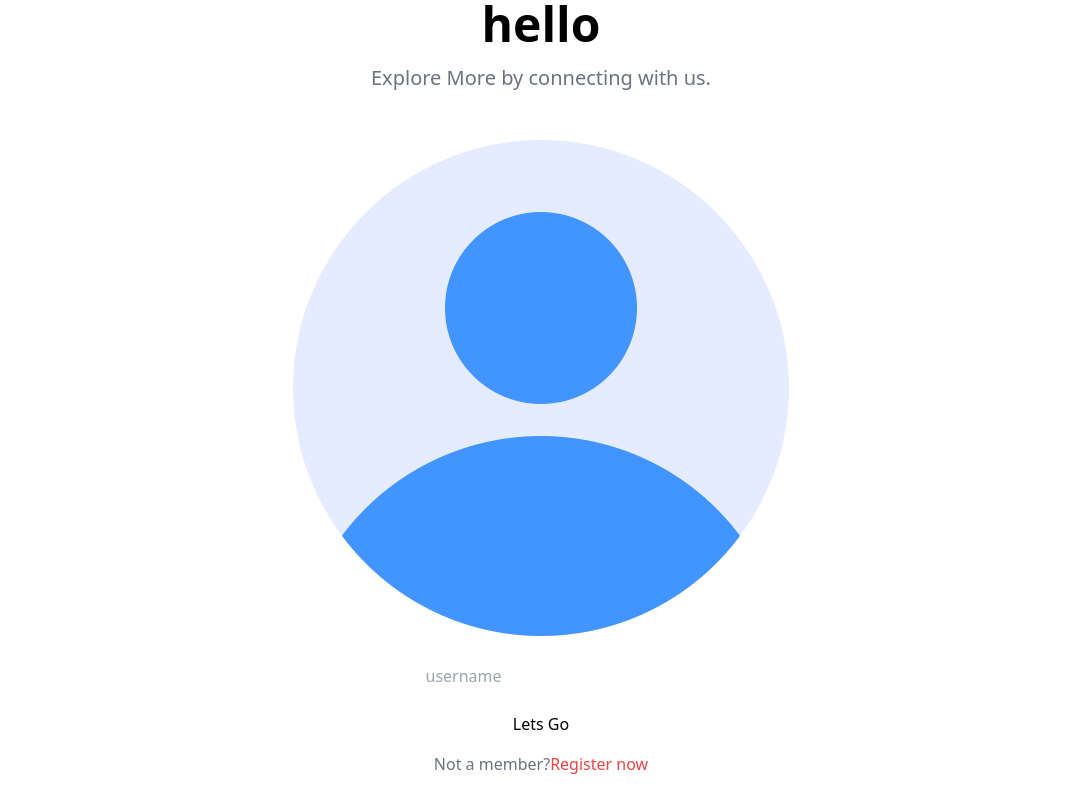
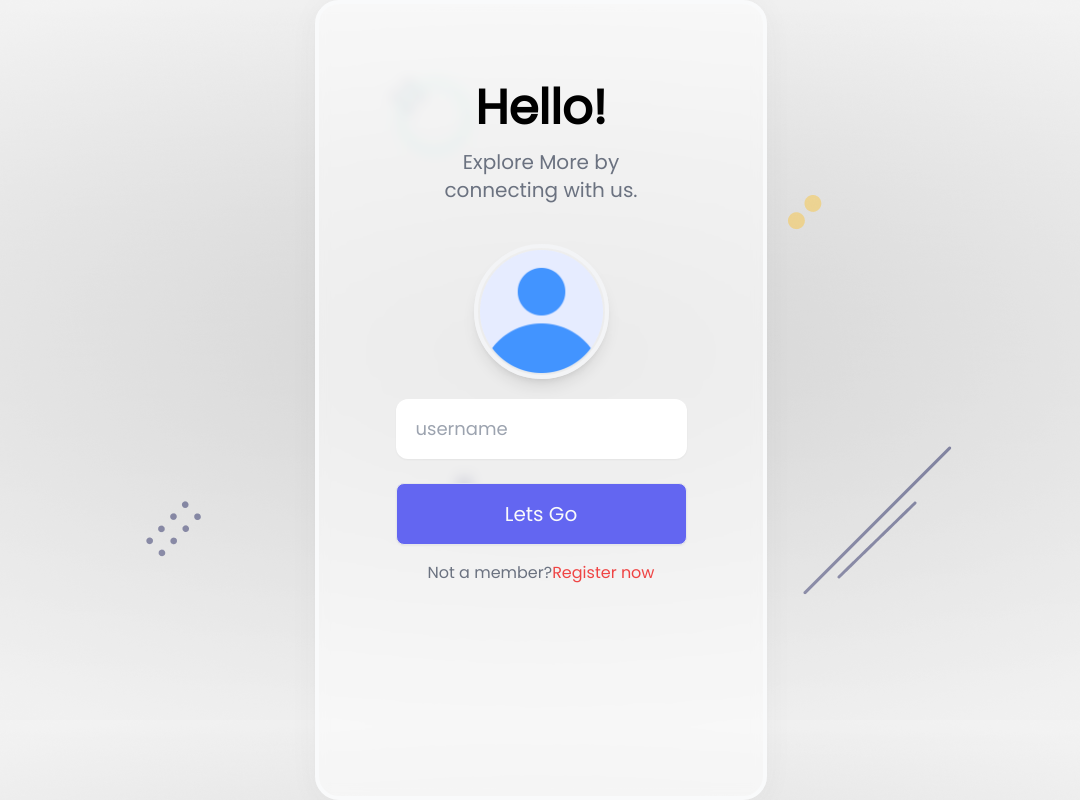
Before and after one commit to chankaran2996/login-and-register-MERN, a React (Create React App) app: page / in a window 1280 px wide. Shown: the whole page, without its empty margins (99-1179 px from the left). Built offline with nearby package versions, Linux system fonts and the light colour scheme.

Commit message:
day2.2 login UI

```diff
--- a/src/components/user.js
+++ b/src/components/user.js
@@ -4,31 +4,33 @@
 // importing profile image
 import profile from '../assets/profile.png';
 // improting css for user component
-import styles from "../styles/user.css";
+import styles from "../styles/User.module.css";
 
 // creating user componet
 const User = () => {
     return(
         <div className="container mx- auto">
             <div className="flex iterms-center justify-center h-screen">
+              <div className={styles.glass}>
                 <div className="title flex flex-col items-center">
-                    <h4 className="text-5xl font-bold">hello</h4>
+                    <h4 className="text-5xl font-bold">Hello!</h4>
                     <span className="py-4 text-xl w-2/3 text-center text-gray-500">
                         Explore More by connecting with us.
                     </span>
                     <form className="py-1">
                         <div className="profile flex justify-center py-5">
-                            <img src={profile} alt="profile-icon"></img>
+                            <img src={profile} className={styles.profile_img} alt="profile-icon"></img>
                         </div>
                         <div className="textbox flex flex-col items-center gap-6">
-                            <input type="text" placeholder="username"/>
-                            <button type="submit">Lets Go</button>
+                            <input type="text" className={styles.textbox} placeholder="username"/>
+                            <button type="submit" className={styles.btn}>Lets Go</button>
                         </div>
                         <div className="text-center py-4">
                             <span className="text-gray-500">Not a member?<Link className="text-red-500" to="/register">Register now</Link></span>
                         </div>
                     </form>
                 </div>
+              </div>
             </div>
         </div>
     )
--- a/src/index.css
+++ b/src/index.css
@@ -1,3 +1,14 @@
+@import url('https://fonts.googleapis.com/css2?family=Poppins&display=swap');
+
 @tailwind base;
 @tailwind components;
 @tailwind utilities;
+
+* > *{
+    font-family: 'Poppins', sans-serif;
+}
+
+body{
+    background: #dcdce6;
+    background-image: url('./assets/Background.png');
+}
--- /dev/null
+++ b/src/styles/User.module.css
@@ -0,0 +1,31 @@
+.glass{
+    background: rgba(255, 255, 255, 0.55);
+    border-radius: 16px;
+    box-shadow: 0 4px 30px #4747470b;
+    backdrop-filter: blur(7.1px);
+    border: 1px solid rgba(255, 255, 255, 0.3);
+    height: 100%;
+    @apply border-4 border-gray-50 shrink-0 w-[30%] rounded-3xl py-20 px-7 min-w-max;
+}
+
+.profile_img{
+    @apply border-4 border-gray-100 w-[135px] rounded-full shadow-lg cursor-pointer;
+    @apply hover:border-gray-200;
+}
+
+.textbox{
+    @apply border-0 px-5 py-4 rounded-xl w-3/4 shadow-sm text-lg;
+    @apply focus:outline-none;
+}
+
+.btn{
+    @apply border bg-indigo-500 w-3/4 py-4 rounded-lg text-gray-50 text-xl shadow-sm text-center;
+}
+
+.btn:hover{
+    background-color: #ff6a6a;
+}
+
+input[type='file']{
+    display: none;
+}
```
Also changed, not shown: src/styles/user.css (deleted).
